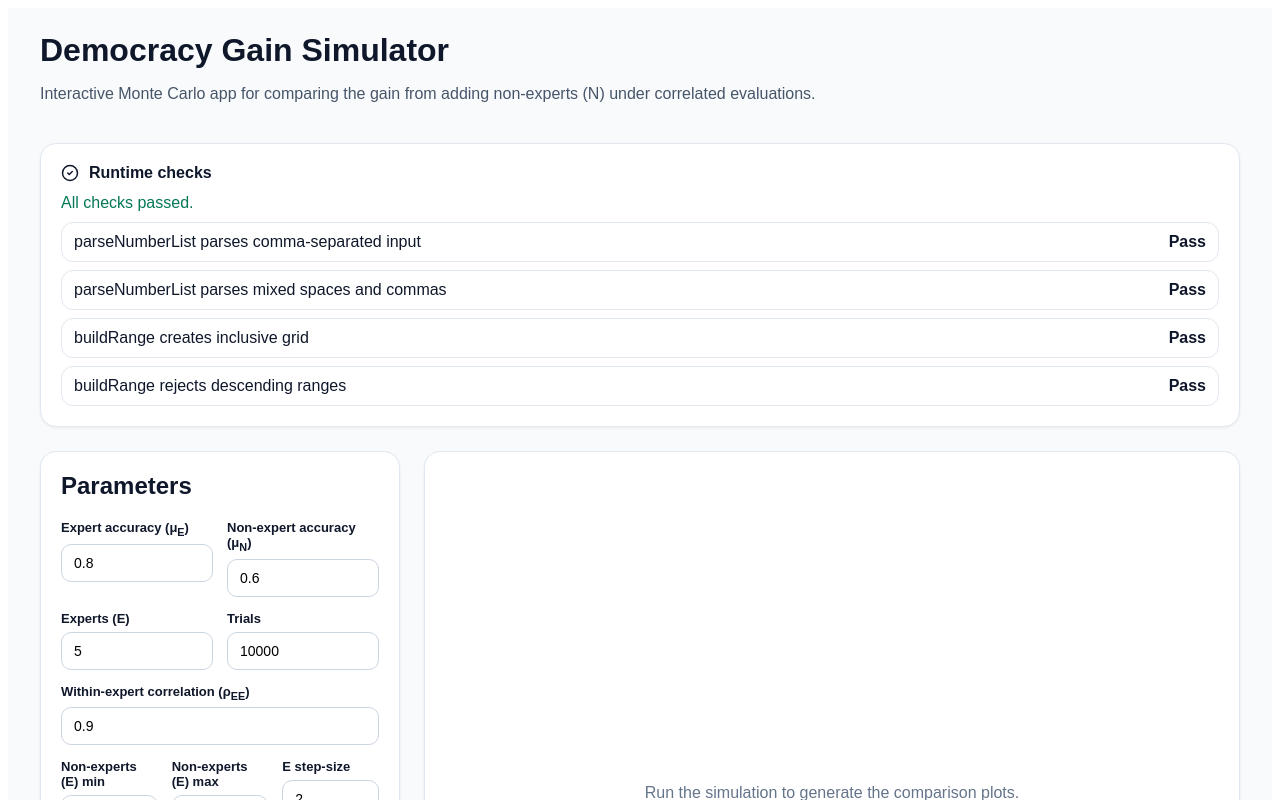
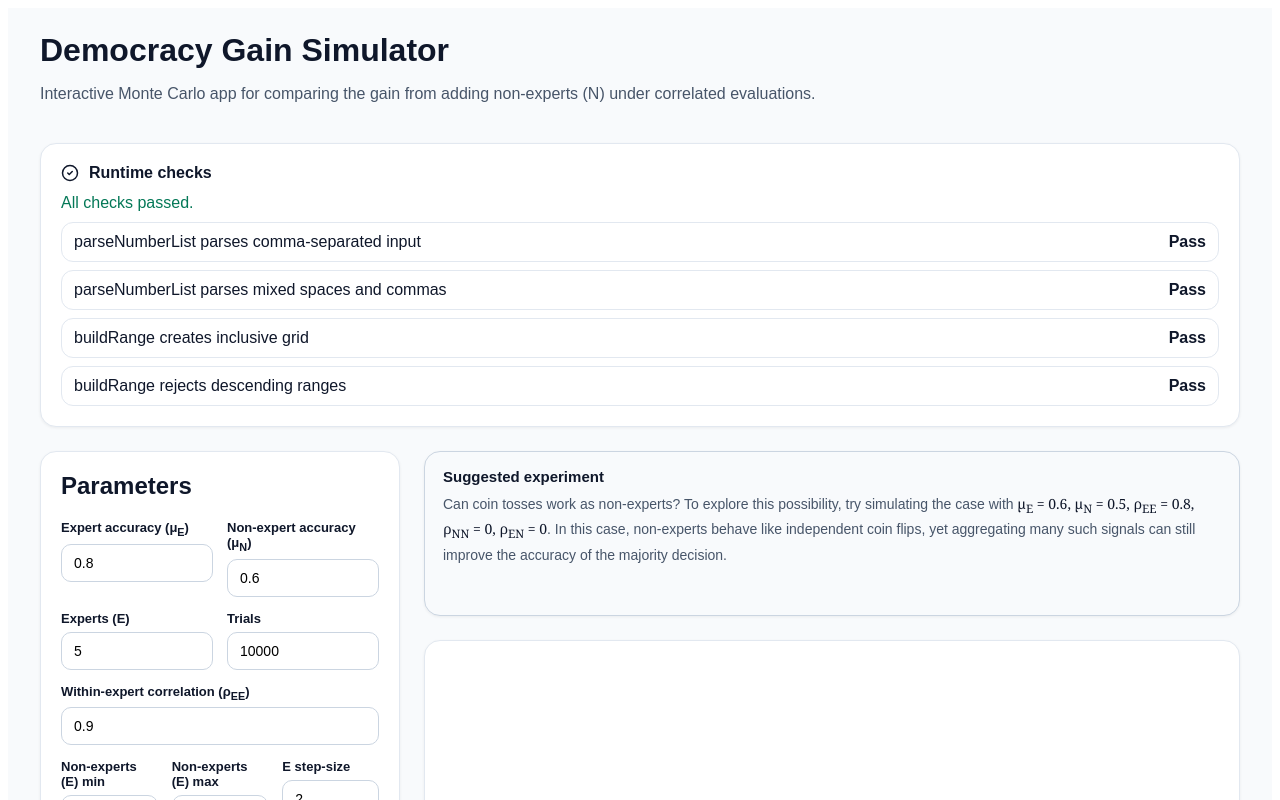
Before and after one commit to anujitchakraborty/democracy-simulator, a React (Vite) app: page / in a window 1280 px wide. Shown: the top 800 px of the page. Built offline with nearby package versions, Linux system fonts and the light colour scheme.

Commit message:
Update App.jsx

```diff
--- a/src/App.jsx
+++ b/src/App.jsx
@@ -607,6 +607,39 @@ export default function App() {
           </div>
 
           <div style={{ display: "grid", gap: 24 }}>
+
+            <div
+              style={{
+                ...sectionStyle(),
+                background: "#f8fafc",
+                borderColor: "#cbd5e1",
+                padding: "16px 18px"
+              }}
+            >
+              <div
+                style={{
+                  fontSize: 15,
+                  fontWeight: 600,
+                  marginBottom: 8,
+                  color: "#0f172a"
+                }}
+              >
+                Suggested experiment
+              </div>
+
+              <div style={{ fontSize: 14, lineHeight: 1.6, color: "#475569" }}>
+                Can coin tosses work as non-experts? To explore this possibility, try
+                simulating the case with
+                <span style={{ fontFamily: "Georgia, Times New Roman, serif", color: "#0f172a" }}>
+                  {" "}μ<sub>E</sub> = 0.6, μ<sub>N</sub> = 0.5, ρ<sub>EE</sub> = 0.8, ρ<sub>NN</sub> = 0, ρ<sub>EN</sub> = 0
+                </span>.
+                In this case, non-experts behave like independent coin flips, yet
+                aggregating many such signals can still improve the accuracy of the
+                majority decision.
+              </div>
+            </div>
+
+
             {error ? (
               <div style={{ ...sectionStyle(), borderColor: "#fca5a5", background: "#fef2f2", color: "#991b1b" }}>
                 <div style={{ display: "flex", alignItems: "center", gap: 10, marginBottom: 8 }}>
```
